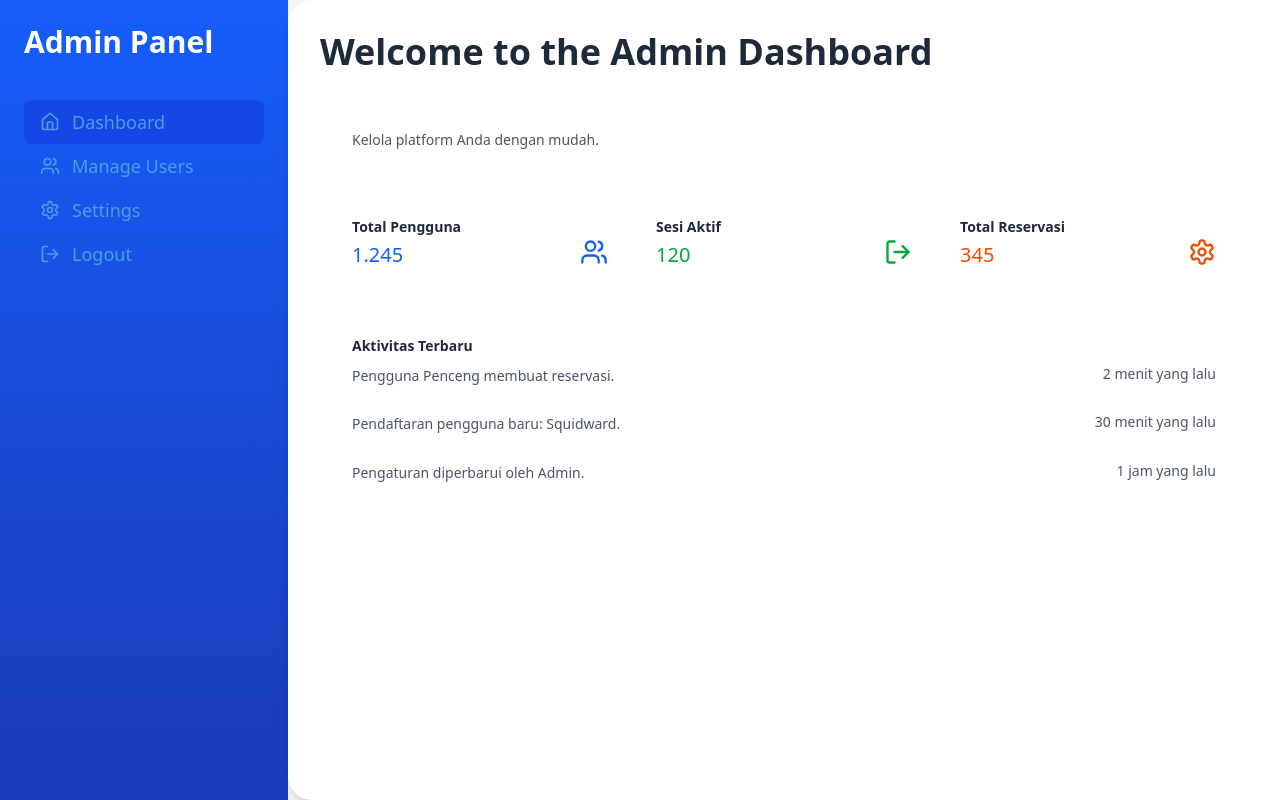
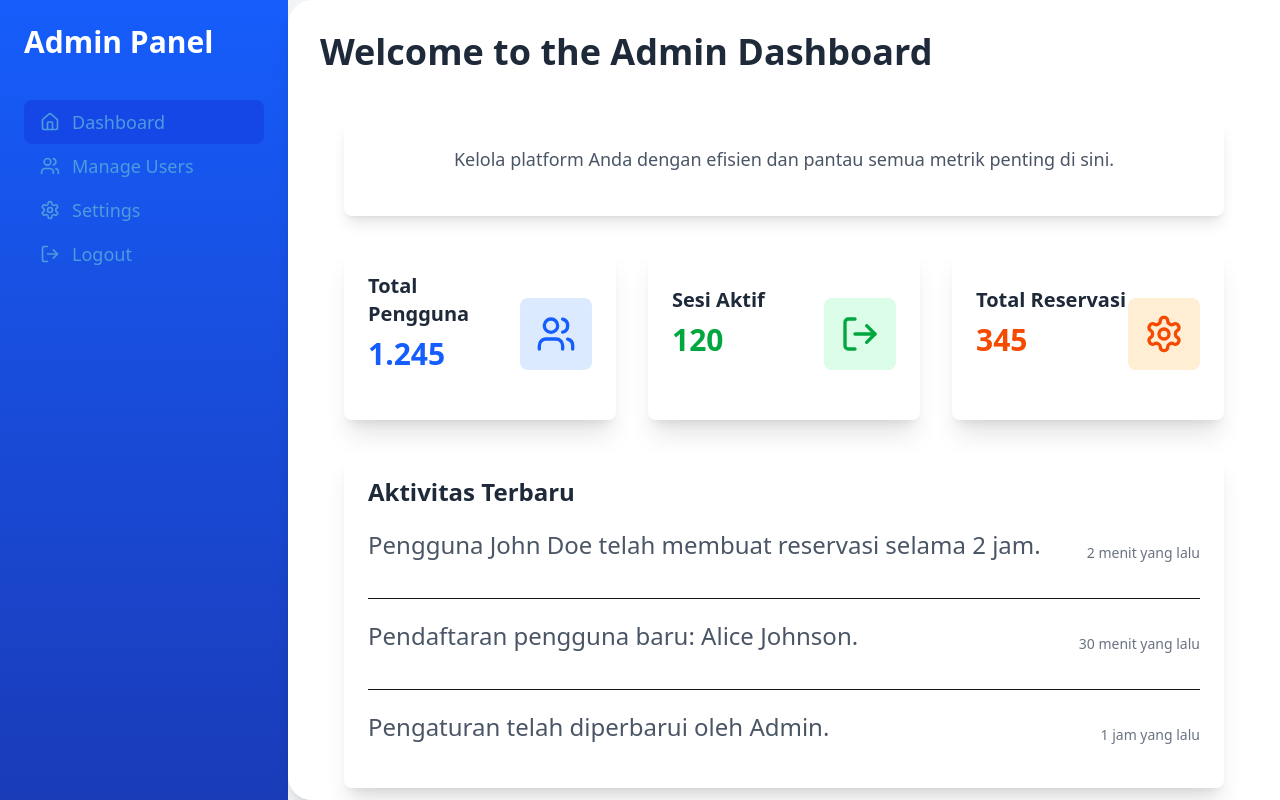
Before and after one commit to maingga/si-reservasi-sport-center, a Next.js app: page /admin in a window 1280 px wide. Built offline with nearby package versions, Linux system fonts and the light colour scheme.

Commit message:
Menambah Fitur Dashboard Admin Update

```diff
--- a/src/app/admin/page.tsx
+++ b/src/app/admin/page.tsx
@@ -2,63 +2,63 @@ import { Users, LogOut, Settings } from 'lucide-react'; // Impor ikon
 
 export default function AdminDashboard() {
   return (
-    <div className="p-4 space-y-4">
+    <div className="flex flex-col space-y-8 p-6">
       {/* Bagian Selamat Datang */}
-      <section className="bg-white p-4 rounded-lg">
-        <p className="text-sm text-gray-600">Kelola platform Anda dengan mudah.</p>
+      <section className="text-center bg-white p-6 rounded-lg shadow-lg">
+        <p className="text-lg text-gray-600">Kelola platform Anda dengan efisien dan pantau semua metrik penting di sini.</p>
       </section>
 
       {/* Kartu Statistik */}
-      <section className="grid grid-cols-1 sm:grid-cols-3 gap-4">
+      <section className="grid grid-cols-1 sm:grid-cols-2 lg:grid-cols-3 gap-8">
         {/* Kartu Total Pengguna */}
-        <div className="bg-white p-4 rounded-lg flex justify-between items-center">
+        <div className="bg-white shadow-xl rounded-lg p-6 flex justify-between items-center">
           <div>
-            <h2 className="text-sm font-semibold text-gray-800">Total Pengguna</h2>
-            <p className="text-xl text-blue-600">1.245</p>
+            <h2 className="text-xl font-semibold text-gray-800">Total Pengguna</h2>
+            <p className="text-3xl font-bold text-blue-600">1.245</p>
           </div>
-          <div className="text-blue-600">
-            <Users size={28} />
+          <div className="bg-blue-100 p-4 rounded-lg text-blue-600">
+            <Users size={40} />
           </div>
         </div>
 
         {/* Kartu Sesi Aktif */}
-        <div className="bg-white p-4 rounded-lg flex justify-between items-center">
+        <div className="bg-white shadow-xl rounded-lg p-6 flex justify-between items-center">
           <div>
-            <h2 className="text-sm font-semibold text-gray-800">Sesi Aktif</h2>
-            <p className="text-xl text-green-600">120</p>
+            <h2 className="text-xl font-semibold text-gray-800">Sesi Aktif</h2>
+            <p className="text-3xl font-bold text-green-600">120</p>
           </div>
-          <div className="text-green-600">
-            <LogOut size={28} />
+          <div className="bg-green-100 p-4 rounded-lg text-green-600">
+            <LogOut size={40} />
           </div>
         </div>
 
         {/* Kartu Total Reservasi */}
-        <div className="bg-white p-4 rounded-lg flex justify-between items-center">
+        <div className="bg-white shadow-xl rounded-lg p-6 flex justify-between items-center">
           <div>
-            <h2 className="text-sm font-semibold text-gray-800">Total Reservasi</h2>
-            <p className="text-xl text-orange-600">345</p>
+            <h2 className="text-xl font-semibold text-gray-800">Total Reservasi</h2>
+            <p className="text-3xl font-bold text-orange-600">345</p>
           </div>
-          <div className="text-orange-600">
-            <Settings size={28} />
+          <div className="bg-orange-100 p-4 rounded-lg text-orange-600">
+            <Settings size={40} />
           </div>
         </div>
       </section>
 
-      {/* Aktivitas Terbaru */}
-      <section className="bg-white p-4 rounded-lg">
-        <h2 className="text-sm font-semibold text-gray-800 mb-2">Aktivitas Terbaru</h2>
-        <div className="space-y-2">
-          <div className="flex justify-between text-gray-600 text-sm">
-            <p>Pengguna Penceng membuat reservasi.</p>
-            <span>2 menit yang lalu</span>
+      {/* Bagian Aktivitas Terbaru */}
+      <section className="bg-white shadow-xl rounded-lg p-6">
+        <h2 className="text-2xl font-semibold text-gray-800 mb-4">Aktivitas Terbaru</h2>
+        <div className="space-y-4">
+          <div className="flex justify-between items-center border-b pb-4">
+            <p className="text-gray-600">Pengguna John Doe telah membuat reservasi selama 2 jam.</p>
+            <span className="text-sm text-gray-500">2 menit yang lalu</span>
           </div>
-          <div className="flex justify-between text-gray-600 text-sm">
-            <p>Pendaftaran pengguna baru: Squidward.</p>
-            <span>30 menit yang lalu</span>
+          <div className="flex justify-between items-center border-b pb-4">
+            <p className="text-gray-600">Pendaftaran pengguna baru: Alice Johnson.</p>
+            <span className="text-sm text-gray-500">30 menit yang lalu</span>
           </div>
-          <div className="flex justify-between text-gray-600 text-sm">
-            <p>Pengaturan diperbarui oleh Admin.</p>
-            <span>1 jam yang lalu</span>
+          <div className="flex justify-between items-center">
+            <p className="text-gray-600">Pengaturan telah diperbarui oleh Admin.</p>
+            <span className="text-sm text-gray-500">1 jam yang lalu</span>
           </div>
         </div>
       </section>
```
